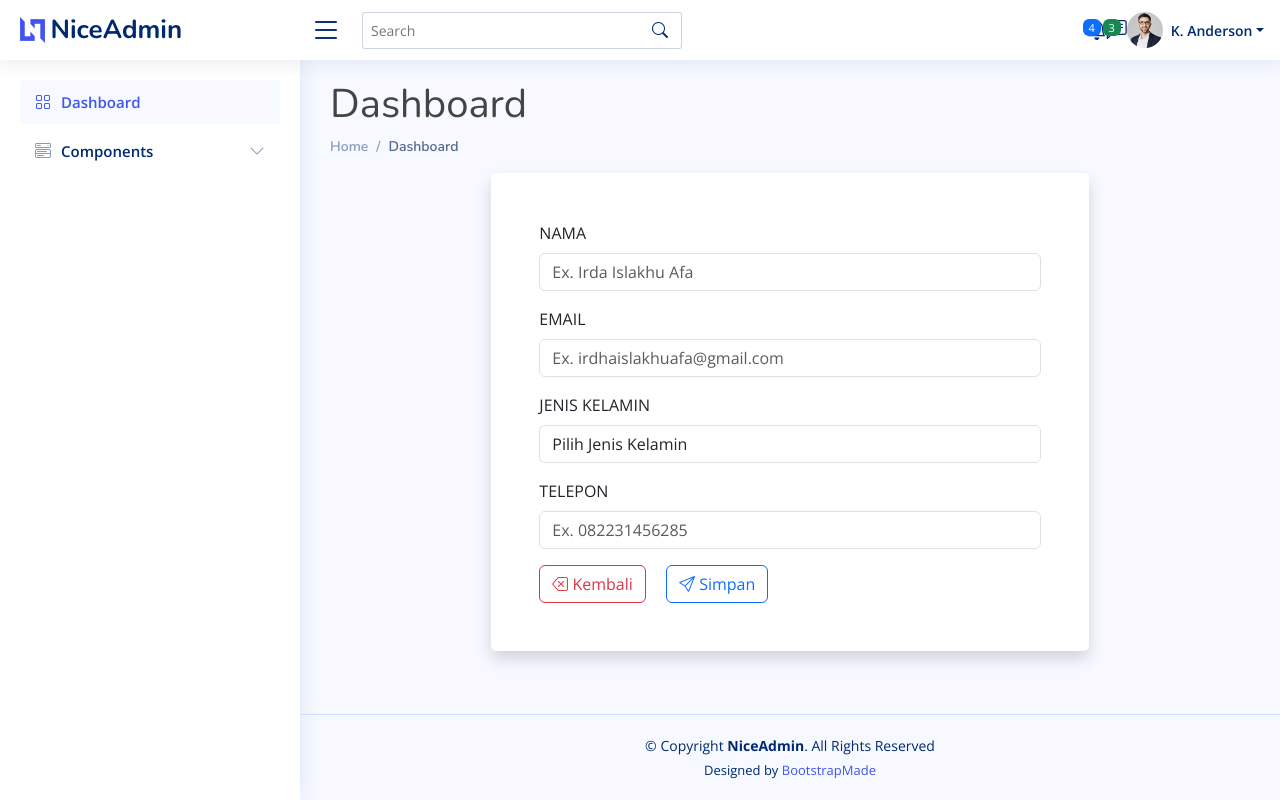
After one commit to irdaislakhuafa/irdaislakhuafa.crud, a CodeIgniter app: page /database/index.php/home/tambah in a window 1280 px wide. The commit adds this page. Run offline with CodeIgniter, Linux system fonts and the light colour scheme; some libraries are stand-ins or nearby versions.

Commit message:
add form for add data mahasiswa

```diff
--- a/application/config/autoload.php
+++ b/application/config/autoload.php
@@ -59,7 +59,9 @@ $autoload['packages'] = array();
 |	$autoload['libraries'] = array('user_agent' => 'ua');
 */
 $autoload['libraries'] = array(
-    'Components', 'template'
+    'Components',
+    'template',
+    'database'
 );
 
 /*
@@ -136,4 +138,6 @@ $autoload['language'] = array();
 |
 |	$autoload['model'] = array('first_model' => 'first');
 */
-$autoload['model'] = array();
+$autoload['model'] = array(
+    'MahasiswaModel'
+);
--- a/application/config/database.php
+++ b/application/config/database.php
@@ -1,5 +1,5 @@
 <?php
-defined('BASEPATH') OR exit('No direct script access allowed');
+defined('BASEPATH') or exit('No direct script access allowed');
 
 /*
 | -------------------------------------------------------------------
@@ -76,9 +76,9 @@ $query_builder = TRUE;
 $db['default'] = array(
 	'dsn'	=> '',
 	'hostname' => 'localhost',
-	'username' => '',
+	'username' => 'root',
 	'password' => '',
-	'database' => '',
+	'database' => 'uas_web_crud',
 	'dbdriver' => 'mysqli',
 	'dbprefix' => '',
 	'pconnect' => FALSE,
--- a/application/controllers/Home.php
+++ b/application/controllers/Home.php
@@ -20,4 +20,16 @@ class Home extends CI_Controller
         $this->template->content->view("home/index", $data);
         $this->template->publish();
     }
+
+    public function lihat()
+    {
+        $data["list_mahasiswa"] = $this->MahasiswaModel->getAll();
+        $this->template->content->view("home/view", $data);
+        $this->template->publish();
+    }
+    public function tambah()
+    {
+        $this->template->content->view("home/add");
+        $this->template->publish();
+    }
 }
--- a/application/libraries/Components.php
+++ b/application/libraries/Components.php
@@ -318,7 +318,7 @@ class Components
     // footer
     public function getFooter()
     { ?>
-        <footer id="footer" class="footer">
+        <footer id="footer" class="footer fixed-bottom">
             <div class="copyright">
                 &copy; Copyright <strong><span>NiceAdmin</span></strong>. All Rights Reserved
             </div>
--- /dev/null
+++ b/application/models/MahasiswaModel.php
@@ -0,0 +1,8 @@
+<?php
+class MahasiswaModel extends CI_Model
+{
+    public function getAll($table_name = "mahasiswa")
+    {
+        return $this->db->get($table_name)->result_array();
+    }
+}
--- /dev/null
+++ b/application/views/home/add.php
@@ -0,0 +1,46 @@
+<div class="container">
+    <div class="card sales-card p-5 shadow col-sm-8 mx-auto">
+        <!-- form start -->
+        <form action="<?= base_url() . "home/saveAdd" ?>" method="POST" class="">
+
+            <!-- nama -->
+            <div class="mb-3">
+                <label for="nama" class="form-label text-uppercase">Nama</label>
+                <input type="text" name="nama" id="nama" class="form-control" placeholder="Ex. Irda Islakhu Afa">
+            </div>
+            <!-- email -->
+            <div class="mb-3">
+                <label for="email" class="form-label text-uppercase">email</label>
+                <input type="email" name="email" id="email" class="form-control" placeholder="Ex. irdhaislakhuafa@gmail.com">
+            </div>
+            <!-- jk -->
+            <div class="mb-3">
+                <label for="jk" class="form-label text-uppercase">Jenis kelamin</label>
+                <select name="jk" id="jk" class="form-control">
+                    <option>Pilih Jenis Kelamin</option>
+                    <option value="L">Laki-laki</option>
+                    <option value="P">Perempuan</option>
+                </select>
+            </div>
+            <!-- telepon -->
+            <div class="mb-3">
+                <label for="telepon" class="form-label text-uppercase">telepon</label>
+                <input type="text" name="telepon" id="telepon" class="form-control" placeholder="Ex. 082231456285">
+            </div>
+            <!-- buttons -->
+            <div>
+                <!-- back -->
+                <a href="<?= base_url() . "home/lihat" ?>" class="me-3 btn btn-outline-danger">
+                    <i class="bi bi-backspace"></i>
+                    Kembali
+                </a>
+
+                <!-- save -->
+                <button type="submit" class="btn btn-outline-primary">
+                    <i class="bi bi-send"></i>
+                    Simpan</button>
+            </div>
+        </form>
+        <!-- form end -->
+    </div>
+</div>
--- a/application/views/home/view.php
+++ b/application/views/home/view.php
@@ -6,7 +6,6 @@
             <tr>
                 <th>NO</th>
                 <th>NAMA</th>
-                <th>EMAIL</th>
                 <th>JK</th>
                 <th>EMAIL</th>
                 <th>TELEPON</th>
```
